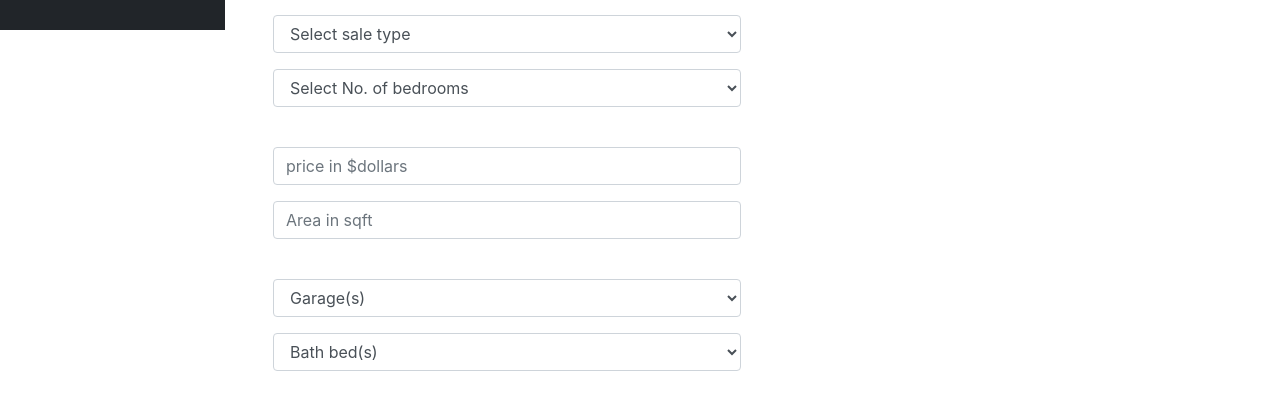
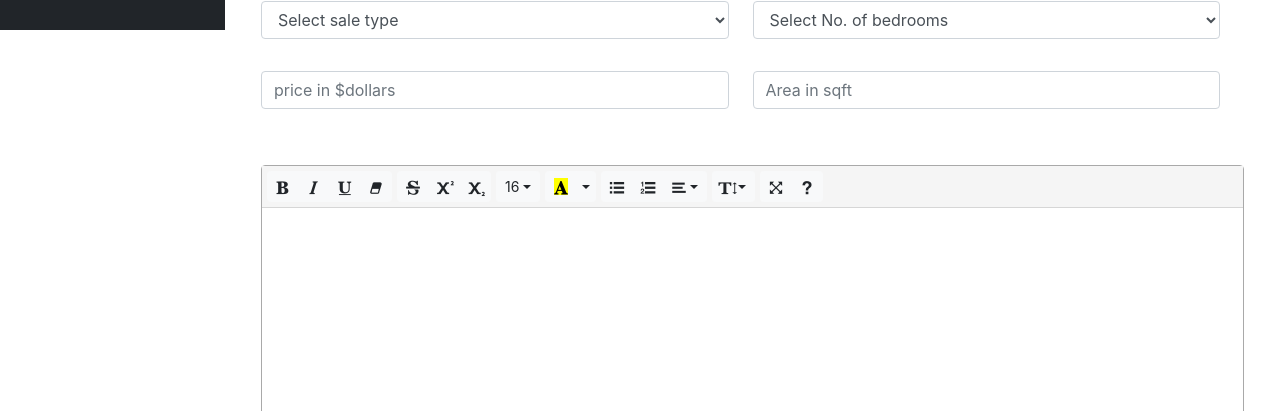
Before and after one commit to nebstarmalala/sensiveproperties, a PHP site: page /admin/editproperty.php?id=11 in a window 1280 px wide. Shown: the part 770-1181 px from the top of the page. Run offline with PHP 8.4, Linux system fonts and the light colour scheme; data comes from the database, SQL or seed files in the repository; data that the repository does not hold is empty; some libraries are stand-ins or nearby versions.

Commit message:
daily commit

```diff
--- a/admin/editproperty.php
+++ b/admin/editproperty.php
@@ -92,7 +92,19 @@
             .file_button{
                 margin-left:15px;
             }
-
+            input#file {
+                display: inline-block;
+                width: 100%;
+                padding: 120px 0 0 0;
+                height: 100px;
+                overflow: hidden;
+                -webkit-box-sizing: border-box;
+                -moz-box-sizing: border-box;
+                box-sizing: border-box;
+                background: url('https://cdn1.iconfinder.com/data/icons/hawcons/32/698394-icon-130-cloud-upload-512.png') center center no-repeat #e4e4e4;
+                border-radius: 20px;
+                background-size: 60px 60px;
+            }
 
         </style>
         <style>
@@ -119,26 +131,25 @@
         </nav>
         <div id="layoutSidenav">
             <div id="layoutSidenav_nav">
-                <nav class="sb-sidenav accordion sb-sidenav-dark" id="sidenavAccordion">
+            <nav class="sb-sidenav accordion sb-sidenav-dark" id="sidenavAccordion">
                     <div class="sb-sidenav-menu">
                         <div class="nav">
                             <div class="sb-sidenav-menu-heading">Core</div>
-                            <a class="nav-link" href="dashboard.php"
+                            <a class="nav-link" href="editproperty.php"
                                 ><div class="sb-nav-link-icon"><i class="fas fa-tachometer-alt"></i></div>
-                                Dashboard</a>
-
+                                Dashboard
+                            </a>
                             <a class="nav-link" href="subscribers.php"
                                 ><div class="sb-nav-link-icon"><i class="fas fa-users"></i></div>
                                 subscribers
                             </a>
-
                             <a class="nav-link" href="properties.php"
                                 ><div class="sb-nav-link-icon"><i class="fas fa-university"></i></div>
                                 Properties
                             </a>
 
                             <a class="nav-link" href="news.php"
-                                ><div class="sb-nav-link-icon"><i class="fas fa-newspaper"></i></i></div>
+                                ><div class="sb-nav-link-icon"><i class="fas fa-newspaper"></i></div>
                                 News
                             </a>
 
@@ -146,6 +157,7 @@
                                 ><div class="sb-nav-link-icon"><i class="fas fa-info-circle"></i></i></div>
                                 Enquiry
                             </a>
+
                 </nav>
             </div>
             <div id="layoutSidenav_content">
@@ -153,10 +165,10 @@
                     <div class="container-fluid">
                     <br>
                     <ol class="breadcrumb mb-4">
-                            <li class="breadcrumb-item active">Edit Property</li>
+                            <li class="breadcrumb-item active">Add Property</li>
                         </ol>
                     <form  method="post" action="addproperty.php" enctype="multipart/form-data">
-                    <div class="form-group col-md-12">
+                    <div class="row form-group col-md-12">
                         <div class="form-group col-md-6">
                             <input type="text" id="title" class="form-control"  name="title" placeholder="title of property">
                         </div>
@@ -187,7 +199,8 @@
                             </div>
 
                         </div>
-                        <div class="form-group col-md-12" >
+                        <br>
+                        <div class="row form-group col-md-12" >
                             <div  class="form-group col-md-6">
                                 <select class="form-control" name="sale_type">
                                     <option value="">Select sale type</option>
@@ -200,15 +213,14 @@
                             <div  class="form-group col-md-6">
                                 <select class="form-control" name="bedrooms">
                                     <option value="">Select No. of bedrooms</option>
-                                    <option value="Available">1 bedroom</option>
-                                    <option value="On offer">2 bedrooms</option>
-                                    <option value="Available">3 bedrooms</option>
-                                    <option value="On offer">4 bedrooms</option>
+                                    <option value="1 bedroom">1 bedroom</option>
+                                    <option value="2 bedrooms">2 bedrooms</option>
+                                    <option value="3 bedrooms">3 bedrooms</option>
+                                    <option value="4 bedrooms">4 bedrooms</option>
                                 </select>
                             </div>
                         </div>
-                        <br>
-                        <div  class="form-group col-md-12">
+                        <div  class="row form-group col-md-12">
 
                             <div class="form-group col-md-6">
                                 <input type="text" class="form-control" name="price" id="currency-field" pattern="^\$\d{1,3}(,\d{3})*(\.\d+)?$" value="" data-type="currency" placeholder="price in $dollars">
@@ -220,33 +232,13 @@
 
                         </div>
                         <br>
-                        <div class="form-group col-md-12">
-                            <div  class="form-group col-md-6">
-                                <select class="form-control" name="garage">
-                                    <option value="">Garage(s)</option>
-                                    <option value="1">1 Garage</option>
-                                    <option value="2">2 Garages</option>
-                                    <option value="3">3 Garages</option>
-                                    <option value="4">4 Garages</option>
-                                </select>
-                            </div>
-                            <div  class="form-group col-md-6">
-                                <select class="form-control" name="bathbed">
-                                    <option value="">Bath bed(s)</option>
-                                    <option value="1">1 Bath bed</option>
-                                    <option value="2">2 Bath bed(s)</option>
-                                    <option value="3">3 Bath bed(s)</option>
-                                    <option value="4">4 Bath bed(s)</option>
-                                </select>
-                            </div>
-                        </div>
-                        <br>
                         <div class="form-group col-md-12" >
                             <textarea class="form-control textarea" rows="6" id="summernote" name="description" ></textarea>
                         </div>
                         <br>
-                        <div>
-                            <input type="file" class="form-control "  name="filetoupload"  >
+                        <div class="form-group col-md-12">
+                            <input type="file" id="file" accept="image/x-png,image/gif,image/jpeg" multiple onchange="loadFile(event)" class="form-control"  name="filetoupload" multiple>
+                            <img id="output" width="350"/><br>
                         </div>
                         <br>
                         <div class="form-group col-md-12">
```
Also changed, not shown: admin/addproperty.php (+6 -6 lines).
